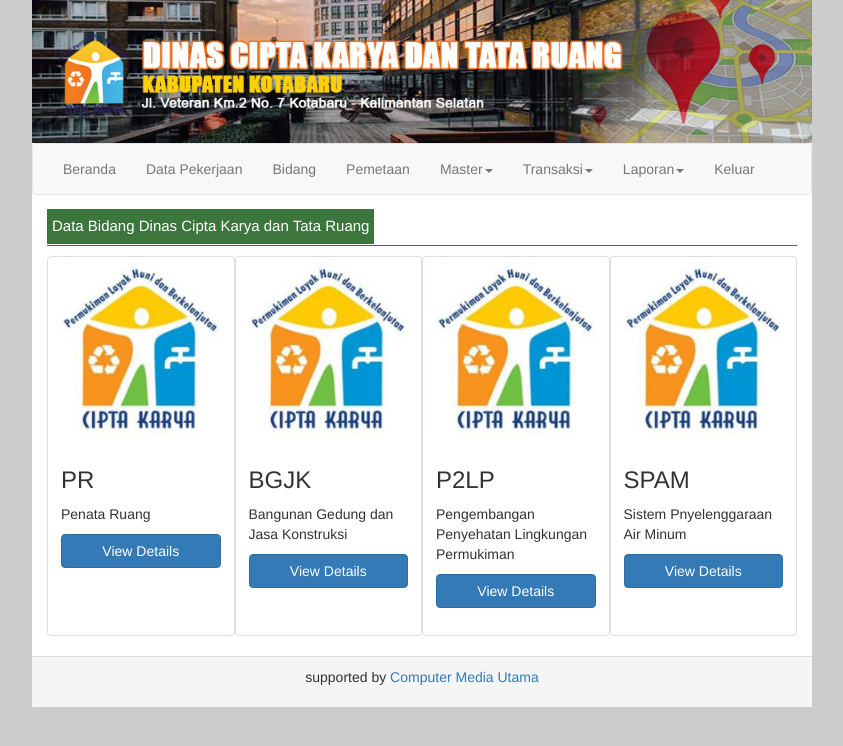
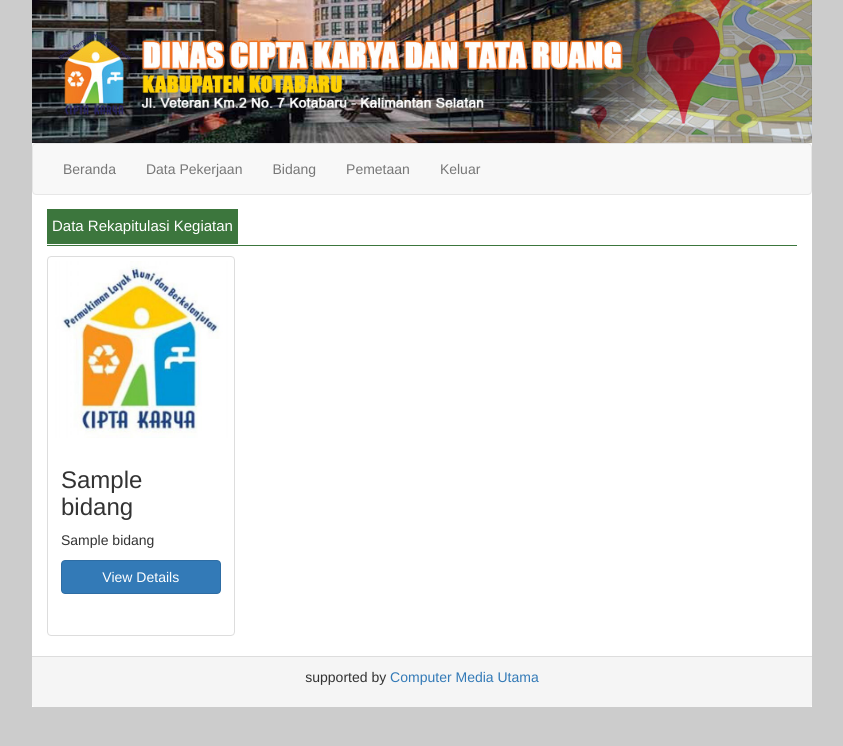
Before and after one commit to erwin98640/sitaring, a PHP site: page /index.php in a window 1280 px wide. Shown: the top 746 px of the page, without its empty margins (218-1061 px from the left). Run offline with PHP 8.4, Linux system fonts and the light colour scheme; tables that the repository leaves empty or names only in its code hold one stand-in row (values such as "Sample post").

Commit message:
hidden old menu

```diff
--- a/index.php
+++ b/index.php
@@ -42,7 +42,7 @@
 								<li><a href=?module=pengaturan>Data Pekerjaan</a></li>
 								<li><a href=?module=bidang>Bidang</a></li>
 								<li><a href=?module=pemetaan>Pemetaan</a></li>
-								<li class="dropdown"><a class="dropdown-toggle" data-toggle="dropdown" href="#">Master<span class="caret"></span></a>
+								<!-- <li class="dropdown"><a class="dropdown-toggle" data-toggle="dropdown" href="#">Master<span class="caret"></span></a>
 									<ul class="dropdown-menu">
 										<li><a href=?module=komoditi>Komoditi</a></li>
 										<li><a href=?module=penyakit>Penyakit</a></li>
@@ -61,7 +61,7 @@
 										<li><a href=?module=laporan_pengendalian>Pengendalian Triwulan</a></li>
 										<li><a href=?module=grafik>Grafik Pemetaan</a></li>
 									</ul>
-								</li>
+								</li> -->
 								<li><a href="logout.php">Keluar</a></li>
 							</div>
 						</div>
--- a/modul/mod_home/home.php
+++ b/modul/mod_home/home.php
@@ -2,56 +2,23 @@
     <div class="row">
         <div class="col-lg-12">
 			<div class="judul" style="margin-bottom: 10px">
-				<span>Data Bidang Dinas Cipta Karya dan Tata Ruang</span>
+				<span>Data Rekapitulasi Kegiatan</span>
 			</div>
+            <?php $query = $koneksi->query("SELECT * FROM data_bidang");
+            while ($data = $query->fetch_object()) { ?>
             <div class="col-lg-3">
                 <div class="row">
                     <div class="thumbnail" style="height: 380px">
                         <img src="./assets/data/logo.jpeg" alt="...">
                         <div class="caption">
-                            <h3>PR</h3>
-                            <p>Penata Ruang</p>
+                            <h3><?php echo $data->nama_pendek_bidang ?></h3>
+                            <p><?php echo $data->nama_panjang_bidang ?></p>
                             <p><a href="#" class="btn btn-primary btn-block">View Details</a></p>
                         </div>
                     </div>
                 </div>
             </div>
-            <div class="col-lg-3">
-                <div class="row">
-                    <div class="thumbnail" style="height: 380px">
-                        <img src="./assets/data/logo.jpeg" alt="...">
-                        <div class="caption">
-                            <h3>BGJK</h3>
-                            <p>Bangunan Gedung dan Jasa Konstruksi</p>
-                            <p><a href="#" class="btn btn-primary btn-block" role="button">View Details</a></p>
-                        </div>
-                    </div>
-                </div>
-            </div>
-            <div class="col-lg-3">
-                <div class="row">
-                    <div class="thumbnail" style="height: 380px">
-                        <img src="./assets/data/logo.jpeg" alt="...">
-                        <div class="caption">
-                            <h3>P2LP</h3>
-                            <p>Pengembangan Penyehatan Lingkungan Permukiman</p>
-                            <p><a href="#" class="btn btn-primary btn-block" role="button">View Details</a></p>
-                        </div>
-                    </div>
-                </div>
-            </div>
-            <div class="col-lg-3">
-                <div class="row">
-                    <div class="thumbnail" style="height: 380px">
-                        <img src="./assets/data/logo.jpeg" alt="...">
-                        <div class="caption">
-                            <h3>SPAM</h3>
-                            <p>Sistem Pnyelenggaraan Air Minum</p>
-                            <p><a href="#" class="btn btn-primary btn-block" role="button">View Details</a></p>
-                        </div>
-                    </div>
-                </div>
-            </div>
+            <?php } ?>
         </div>
     </div>
 </div>
--- /dev/null
+++ b/modul/mod_home/index.php
@@ -0,0 +1 @@
+<?php header ("location:../../index.php") ?>
```
